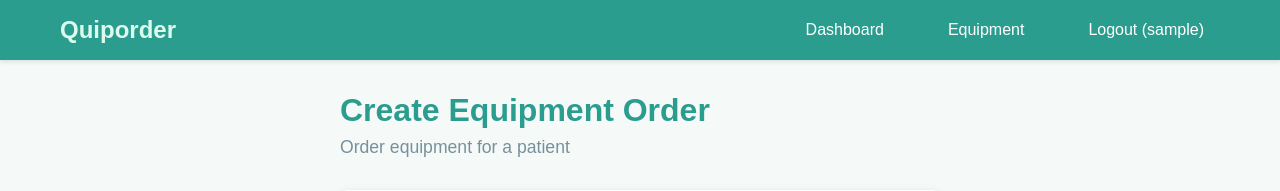
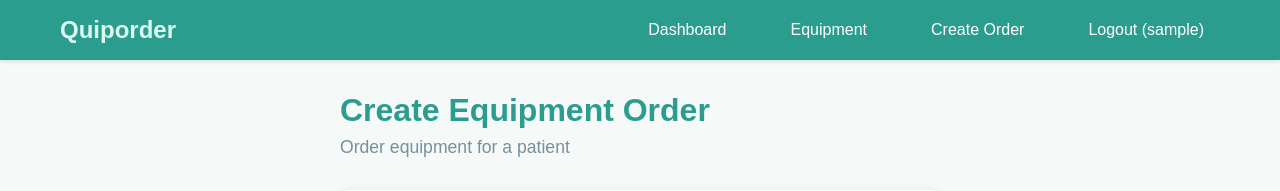
Before and after one commit to Alumsdesigns/quiporder, a Django app: page /equipment/order/create/ in a window 1280 px wide. Shown: the top 191 px of the page. Run offline with Django 5.2, Linux system fonts and the light colour scheme; a user stored in the database is signed in; tables that the repository leaves empty hold one stand-in row (values such as "Sample post").

Commit message:
feat(navigation): add Create Order link for therapists

```diff
--- a/templates/base.html
+++ b/templates/base.html
@@ -25,6 +25,7 @@
                 {% if user.user_type == 'THERAPIST' %}
                     <li><a href="{% url 'therapist_dashboard' %}">Dashboard</a></li>
                     <li><a href="{% url 'equipment_list' %}">Equipment</a></li>
+                                <li><a href="{% url 'order_create' %}">Create Order</a></li>
                 {% elif user.user_type == 'PATIENT' %}
                     <li><a href="{% url 'patient_dashboard' %}">My Orders</a></li>
                 {% endif %}
```
